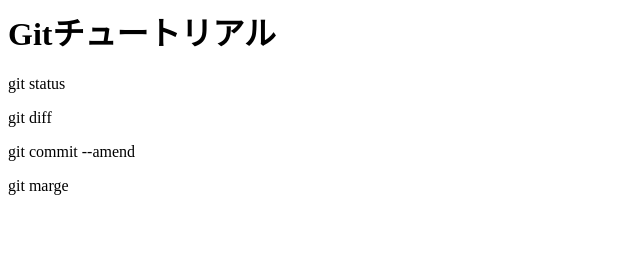
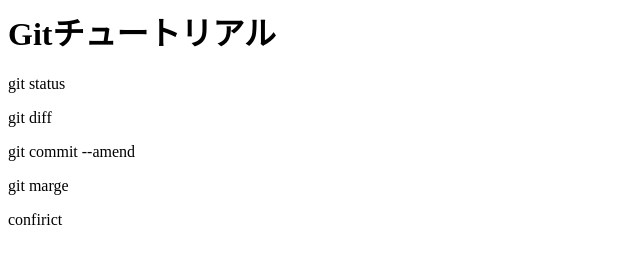
Before and after one commit to kawakawano/git_tutorial, a plain HTML site: page index.html in a window 1280 px wide. Shown: the full height of the page, 0-640 px from the left. Drawn offline with Linux system fonts and the light colour scheme.

Commit message:
コンフリクトを追記

```diff
--- a/index.html
+++ b/index.html
@@ -3,3 +3,4 @@
 <p>git diff</p>
 <p>git commit --amend</p>
 <p>git marge</p>
+<p>confirict</p>
```
